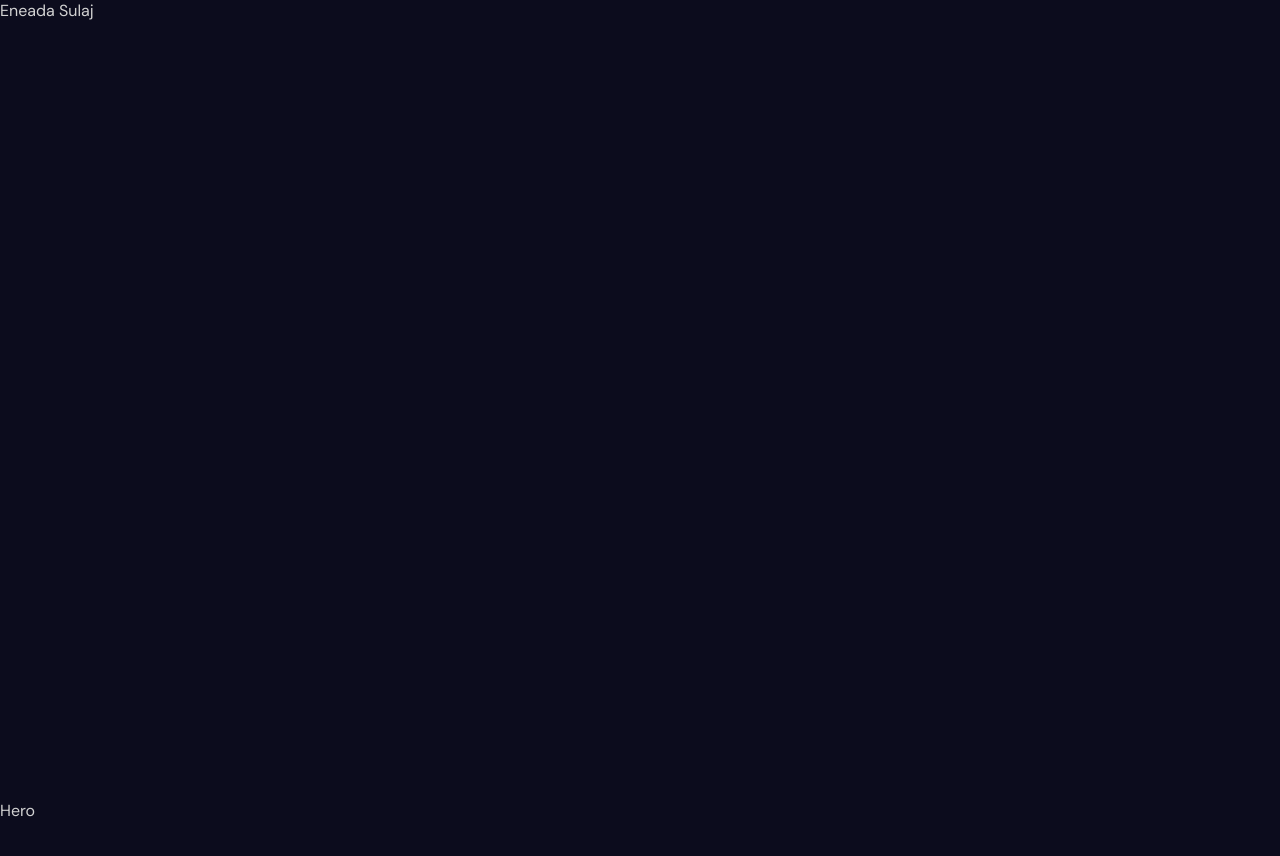
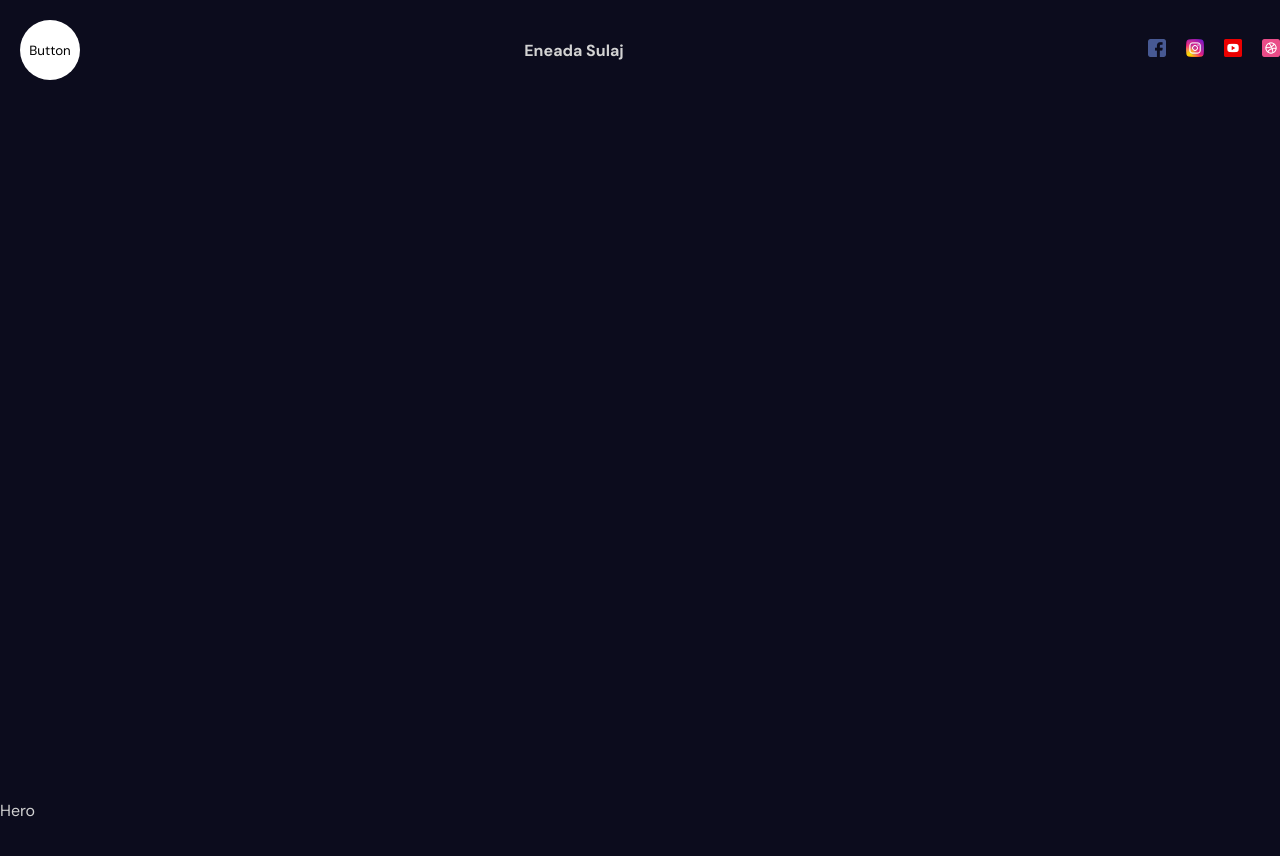
Before and after one commit to Addd12/animated-portfolio, a React (Vite) app: page / in a window 1280 px wide. Shown: the top 856 px of the page. Built offline with nearby package versions, Linux system fonts and the light colour scheme.

Commit message:
added navbar with animations

```diff
--- a/package.json
+++ b/package.json
@@ -10,6 +10,7 @@
     "preview": "vite preview"
   },
   "dependencies": {
+    "framer-motion": "^10.16.4",
     "react": "18.2.0",
     "react-dom": "18.2.0",
     "sass": "^1.68.0"
--- a/src/App.jsx
+++ b/src/App.jsx
@@ -3,17 +3,17 @@
 
 const App = () => {
   return <div>
-    <section>
+    <section id="Homepage">
       <Navbar/>
     </section>
     <section><a href="#">Hero</a></section>
     <section>Parallax</section>
-    <section>Services</section>
+    <section id="Services">Services</section>
     <section>Parallax </section>
-    <section>Portfolio1 </section>
+    <section id="Portfolio">Portfolio1 </section>
     <section>Portfolio2 </section>
     <section>Portfolio3 </section>
-    <section>Contact</section>
+    <section id="Contact">Contact</section>
   </div>;
 };
 
--- a/src/components/navbar/Navbar.jsx
+++ b/src/components/navbar/Navbar.jsx
@@ -1,12 +1,35 @@
-import "./navbar.scss"
+import { Sidebar } from "../sidebar/Sidebar";
+import "./navbar.scss";
+import {motion} from "framer-motion"
 
 export const Navbar = () => {
   return (
     <div className="navbar">
-        {/* Sidebar */}
-        <div className="wrapper">
-            <span>Eneada Sulaj</span>
+      <div className="wrapper">
+      {/* Sidebar */}
+      <Sidebar/>
+        <motion.span
+          initial={{ opacity: 0, scale: 0.5 }}
+          animate={{ opacity: 1, scale: 1 }}
+          transition={{ duration: 0.5 }}
+        >
+          Eneada Sulaj
+        </motion.span>
+        <div className="social">
+          <a href="#">
+            <img src="/facebook.png" alt="" />
+          </a>
+          <a href="#">
+            <img src="/instagram.png" alt="" />
+          </a>
+          <a href="#">
+            <img src="/youtube.png" alt="" />
+          </a>
+          <a href="#">
+            <img src="/dribbble.png" alt="" />
+          </a>
         </div>
+      </div>
     </div>
-  )
-}
+  );
+};
--- a/src/components/navbar/navbar.scss
+++ b/src/components/navbar/navbar.scss
@@ -0,0 +1,27 @@
+.navbar{
+    height: 100px;
+
+    .wrapper{
+        max-width: 1366px;
+        margin: auto;
+        display: flex;
+        align-items: center;
+        justify-content: space-between;
+        height: 100%;
+
+
+        span{
+            font-weight: bold;
+        }
+
+        .social{
+            display: flex;
+            gap: 20px;
+
+            img{
+                width: 18px;
+                height: 18px;
+            }
+        }
+    }
+}
--- /dev/null
+++ b/src/components/sidebar/Sidebar.jsx
@@ -0,0 +1,36 @@
+import {useState} from "react"
+import {delay, motion} from "framer-motion"
+import Links from "./links/Links"
+import "./sidebar.scss"
+import { ToggleButton } from "./toggleButton/ToggleButton"
+
+export const Sidebar = () => {
+  const [open, setOpen] = useState(false)
+
+  const variants = {
+    open: {
+      clipPath: "circle(1200px at 50px 50px)",
+      transition:{
+        type: "spring",
+        stiffness: 20,
+      }
+    },
+    closed: {
+      clipPath: "circle(30px at 50px 50px)",
+      transition: {
+        delay: 0.5,
+        type: "spring",
+        stiffness: 400,
+        damping: 40
+      }
+    }
+  }
+  return (
+    <motion.div className="sidebar" animate={open ? "open" : "closed"}>
+        <motion.div className="bg" variants={variants}>
+            <Links/>
+        </motion.div>
+        <ToggleButton setOpen={setOpen}/>
+    </motion.div>
+  )
+}
--- /dev/null
+++ b/src/components/sidebar/links/Links.jsx
@@ -0,0 +1,18 @@
+const Links = () => {
+  const items = [
+    "Homepage",
+    "Services",
+    "Portfolio",
+    "Contact",
+    "About",
+  ]
+  return (
+    <div className="links">{items.map(item=>(
+      <a href={`#${item}`} key={item}>
+        {item}
+      </a>
+    ))}</div>
+  )
+}
+
+export default Links
--- /dev/null
+++ b/src/components/sidebar/sidebar.scss
@@ -0,0 +1,44 @@
+.sidebar{
+    display: flex;
+    flex-direction: column;
+    align-items: center;
+    justify-content: center;
+    background-color: white;
+    color: black;
+
+    .bg{
+        position: fixed;
+        top: 0;
+        left: 0;
+        bottom: 0;
+        width: 400px;
+        background: white;
+
+        .links{
+            position: absolute;
+            width: 100%;
+            height: 100%;
+            display: flex;
+            flex-direction: column;
+            align-items: center;
+            justify-content: center;
+            gap: 20px;
+
+            a{
+                font-size: 40px;
+            }
+        }
+    }
+
+    button{
+        width: 50px;
+        height: 50px;
+        border-radius: 50%;
+        position: fixed;
+        top: 25px;
+        left: 25px;
+        background-color: transparent;
+        border: none;
+        cursor: pointer;
+    }
+}
--- /dev/null
+++ b/src/components/sidebar/toggleButton/ToggleButton.jsx
@@ -0,0 +1,7 @@
+import React from 'react'
+
+export const ToggleButton = ({setOpen}) => {
+  return (
+    <button onClick={()=>setOpen((prev) => !prev)}>Button</button>
+  )
+}
```
Also changed, not shown: 2 other files (tests, documents, lock files or other folders).
